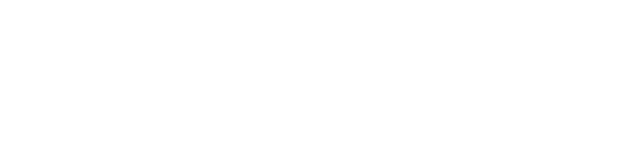
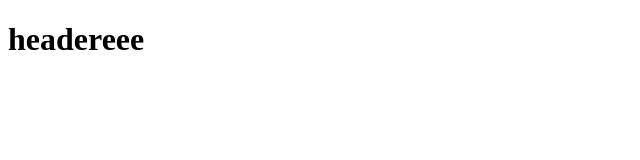
Before and after one commit to MYohannes3/Final-Project, a plain HTML site: page index.html in a window 1280 px wide. Shown: the whole page, without its empty margins (0-640 px from the left). Drawn offline with Linux system fonts and the light colour scheme.

Commit message:
created header

```diff
--- a/index.html
+++ b/index.html
@@ -7,6 +7,8 @@
     <title>Document</title>
 </head>
 <body>
-
+    <h1>
+        <header>headereee</header>
+    </h1>
 </body>
 </html>
```
